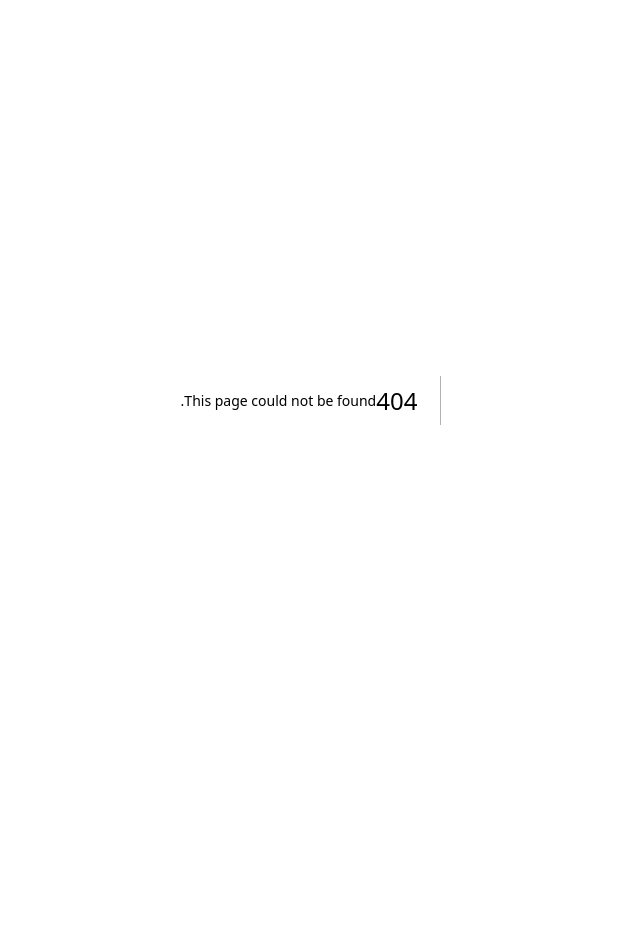
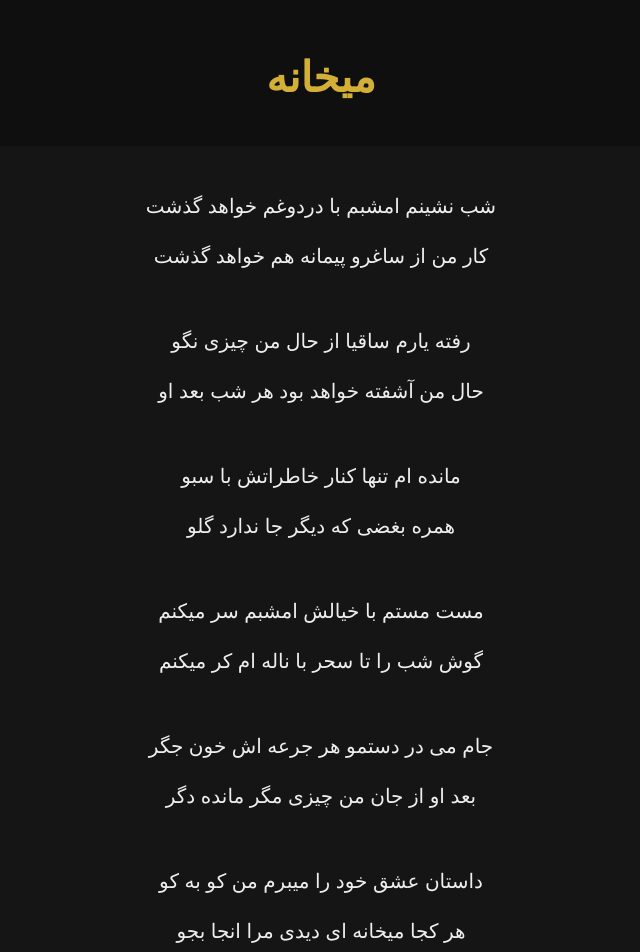
Before and after one commit to mahtaghahreman/Mahta_ghahreman, a Next.js app: page /lyrics/meykhaneh in a window 1280 px wide. Before the commit this address had no page. Shown: the top 952 px of the page, without its empty margins (319-959 px from the left). Before the commit the page ends 800 px from the top, so only its background shows below. Built offline with nearby package versions, Linux system fonts and the light colour scheme.

Commit message:
Create page.tsx

```diff
--- /dev/null
+++ b/app/lyrics/meykhaneh/page.tsx
@@ -0,0 +1,39 @@
+export default function MeykhanehPage() {
+  return (
+    <main className="lyrics-page">
+      <h1>میخانه</h1>
+
+      <div className="lyrics-text">
+        <p>
+          شب نشینم امشبم با دردوغم خواهد گذشت<br />
+          کار من از ساغرو پیمانه هم خواهد گذشت
+        </p>
+
+        <p>
+          رفته یارم ساقیا از حال من چیزی نگو<br />
+          حال من آشفته خواهد بود هر شب بعد او
+        </p>
+
+        <p>
+          مانده ام تنها کنار خاطراتش با سبو<br />
+          همره بغضی که دیگر جا ندارد گلو
+        </p>
+
+        <p>
+          مست مستم با خیالش امشبم سر میکنم<br />
+          گوش شب را تا سحر با ناله ام کر میکنم
+        </p>
+
+        <p>
+          جام می در دستمو هر جرعه اش خون جگر<br />
+          بعد او از جان من چیزی مگر مانده دگر
+        </p>
+
+        <p>
+          داستان عشق خود را میبرم من کو به کو<br />
+          هر کجا میخانه ای دیدی مرا انجا بجو
+        </p>
+      </div>
+    </main>
+  );
+}
```
